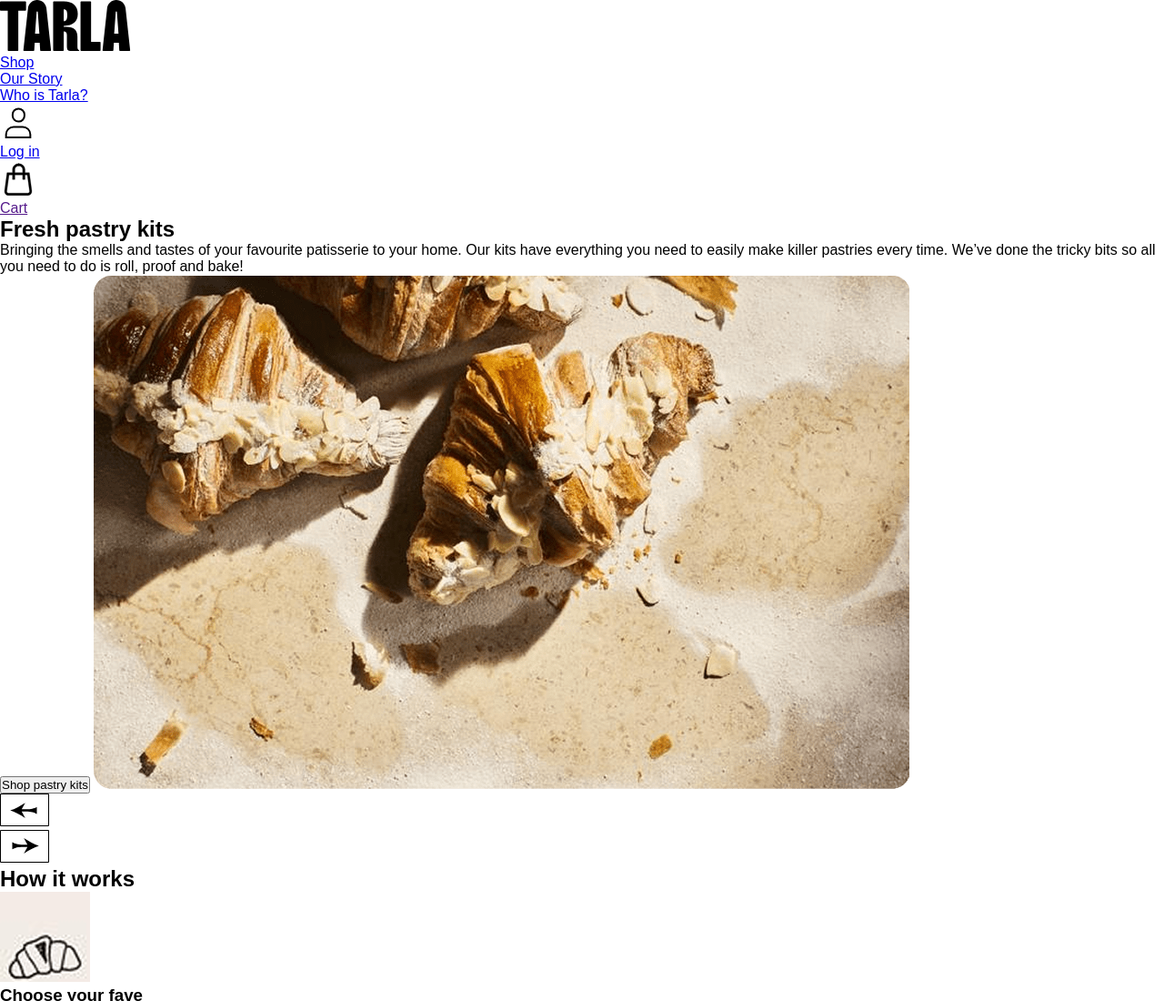
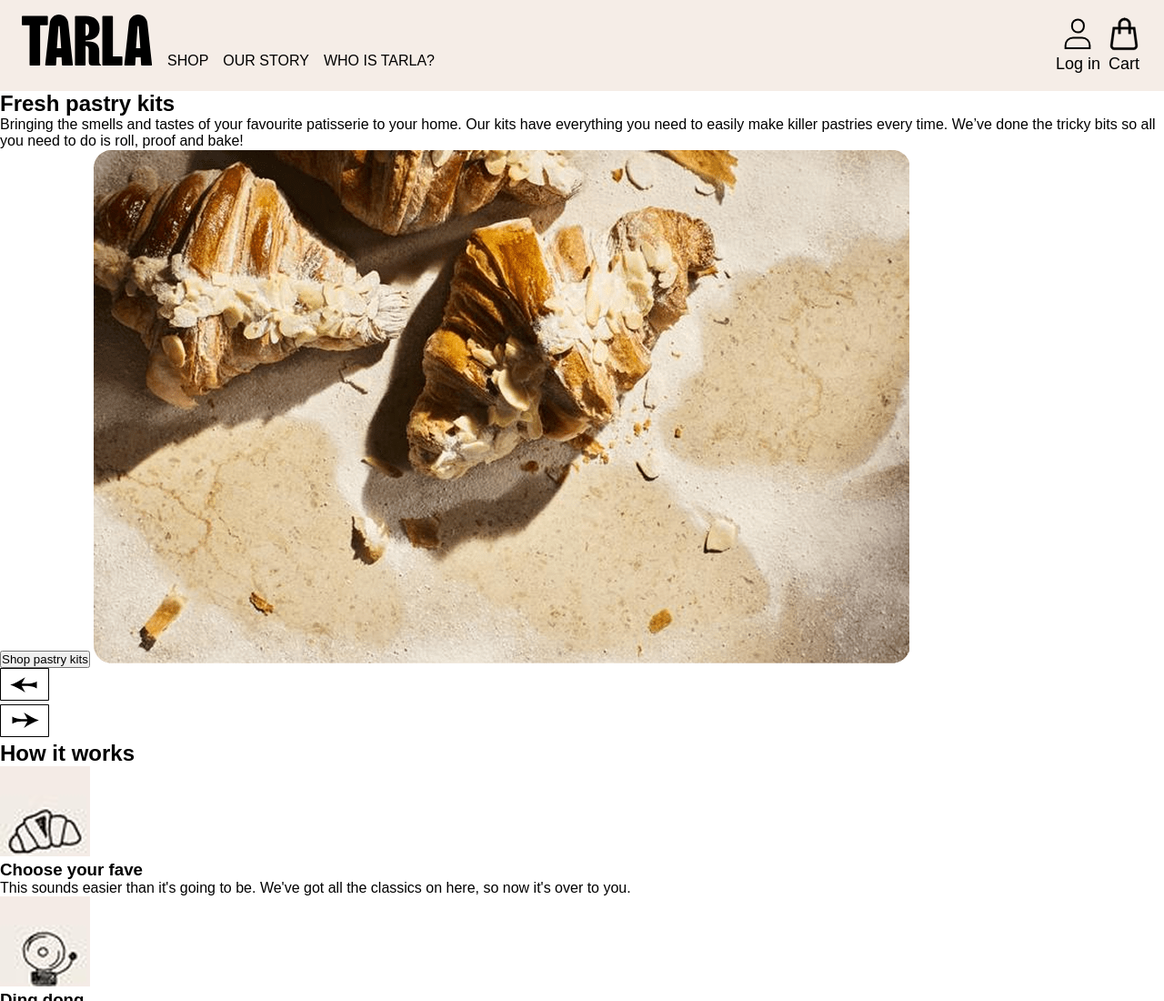
Before and after one commit to Rev4ik204/tarla-shop, a plain HTML site: page index.html in a window 1280 px wide. Shown: the top 1100 px of the page at 91% size. Drawn offline with Linux system fonts and the light colour scheme; a web font is replaced by a local one.

Commit message:
styled  HEADER

```diff
--- a/index.html
+++ b/index.html
@@ -13,35 +13,39 @@
     <title>TARLA-SHOP</title>
   </head>
   <body>
-    <header>
-      <a href="#">
+    <header class="header">
+      <div class="container">
+        <nav class="navigation">
+          <a href="#" class="logo">
             <img src="./images/logo.svg" alt="logo" />
           </a>
-      <ul>
-        <li>
-          <a href="#">Shop</a>
+          <ul class="nav_list">
+            <li class="nav_list_item">
+              <a href="#" class="nav_list_item_link">Shop</a>
             </li>
-        <li>
-          <a href="#">Our Story</a>
+            <li class="nav_list_item">
+              <a href="#" class="nav_list_item_link">Our Story</a>
             </li>
-        <li>
-          <a href="#">Who is Tarla?</a>
+            <li class="nav_list_item">
+              <a href="#" class="nav_list_item_link">Who is Tarla?</a>
             </li>
           </ul>
-      <ul>
-        <li>
-          <a href="#">
-            <img src="./images/Log in.svg" alt="Log in" />
-            <p>Log in</p></a
+        </nav>
+        <ul class="user_list">
+          <li class="user_list_item">
+            <a href="#" class="user_list_item_link">
+              <img src="./images/Log in.svg" alt="Log in" class="user_list_item_link_img" />
+              <p class="user_list_item_link_text">Log in</p></a
             >
           </li>
-        <li>
-          <a href="">
-            <img src="./images/My cart.svg" alt="Cart" />
-            <p>Cart</p></a
+          <li class="user_list_item">
+            <a href="#" class="user_list_item_link">
+              <img src="./images/My cart.svg" alt="Cart" class="user_list_item_link_img" />
+              <p class="user_list_item_link_text">Cart</p></a
             >
           </li>
         </ul>
+      </div>
     </header>
     <main>
       <section>
--- a/style.css
+++ b/style.css
@@ -26,3 +26,54 @@ body {
   margin-right: auto;
   display: flex;
 }
+.header .container {
+  padding: 16px 24px;
+  background-color: #f5ede7;
+  box-sizing: border-box;
+  display: flex;
+  justify-content: space-between;
+}
+.navigation {
+  display: flex;
+  gap: 16px;
+  align-items: baseline;
+}
+.logo {
+}
+.nav_list {
+  list-style: none;
+  display: flex;
+  gap: 16px;
+}
+.nav_list_item {
+}
+.nav_list_item_link {
+  text-decoration: none;
+  font-weight: 400;
+  font-size: 16px;
+  line-height: 80%;
+  text-transform: uppercase;
+  color: #000;
+}
+.user_list {
+  display: flex;
+  gap: 6px;
+  align-items: baseline;
+  list-style: none;
+}
+.user_list_item {
+}
+.user_list_item_link {
+  text-decoration: none;
+  display: flex;
+  flex-direction: column;
+  align-items: center;
+}
+.user_list_item_link_img {
+}
+.user_list_item_link_text {
+  font-weight: 400;
+  font-size: 18px;
+  line-height: 156%;
+  color: #000;
+}
```
Lines whose indentation alone changed are shown as unchanged.
